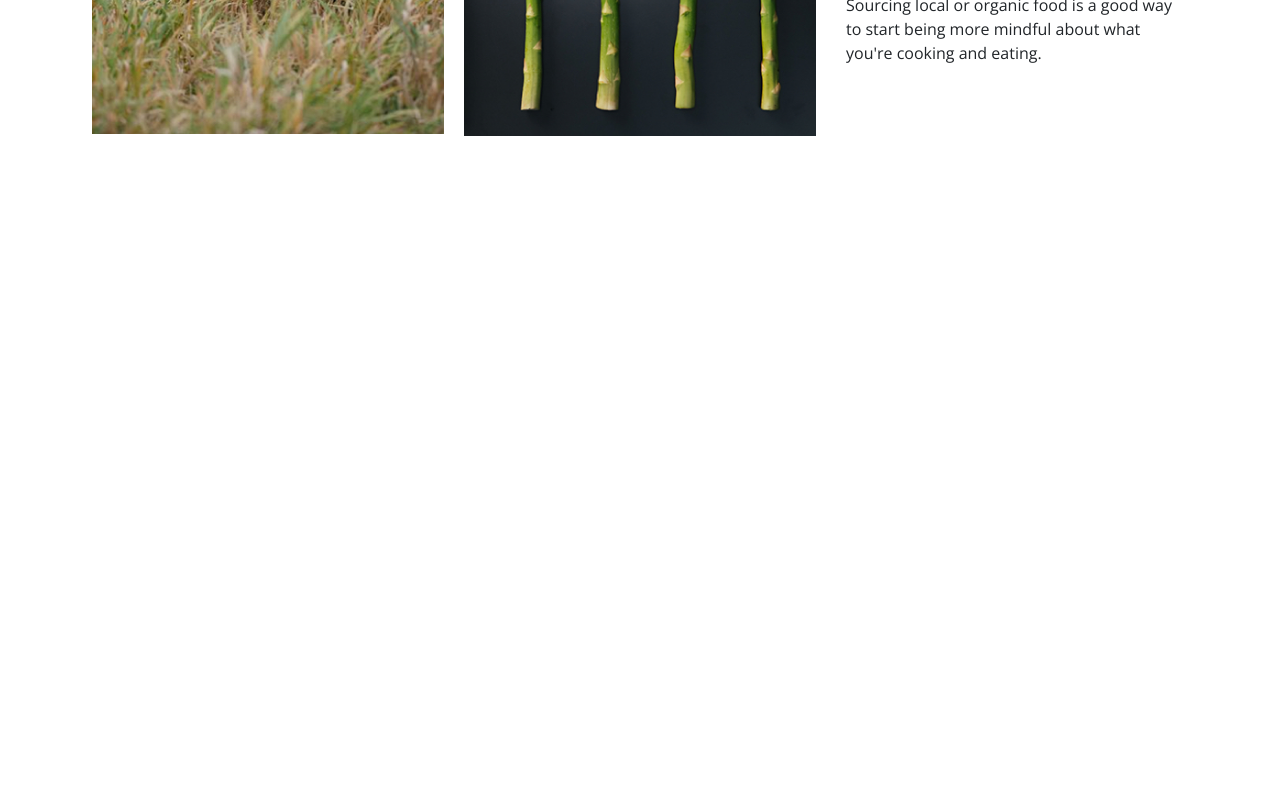
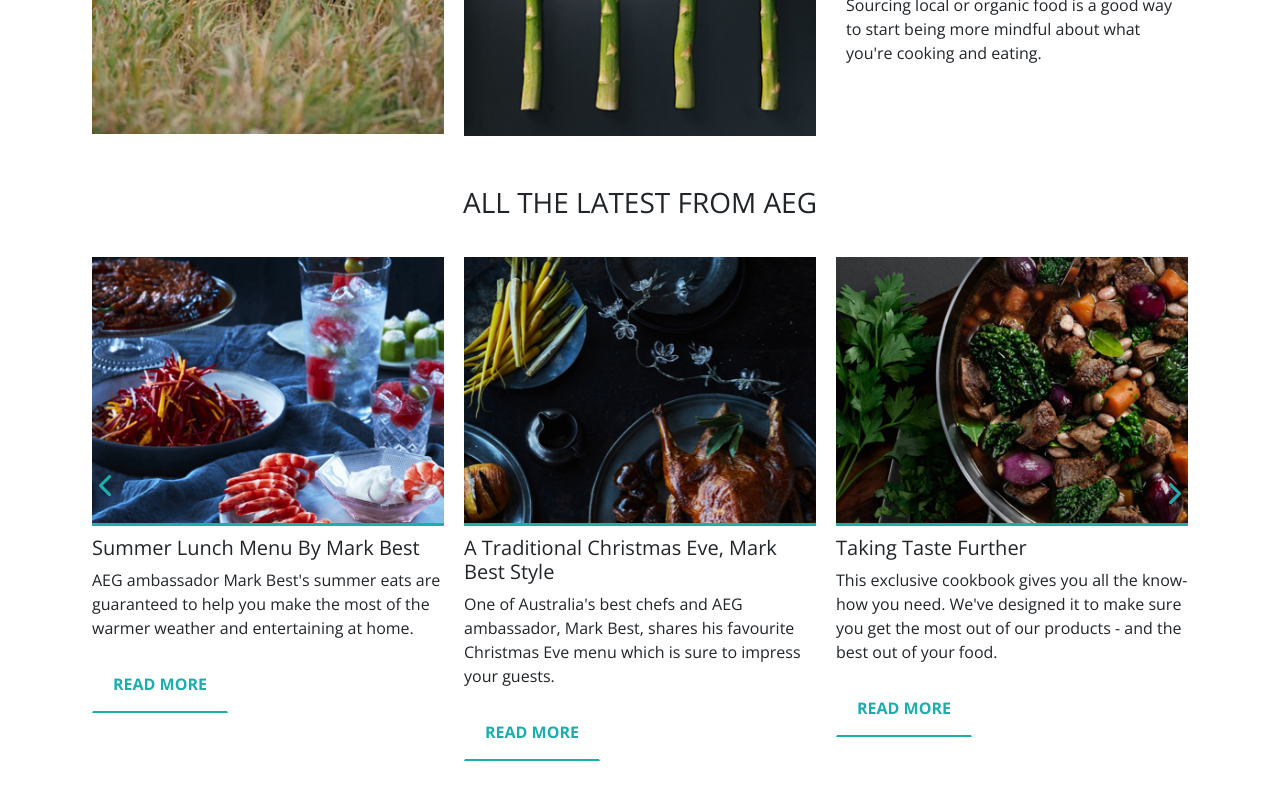
Before and after one commit to mattemix/orchard-fed, a React (Create React App) app: page / in a window 1280 px wide. Shown: the part 536-1336 px from the top of the page. Before the commit the page ends 800 px from the top, so only its background shows below. Built offline with nearby package versions, Linux system fonts and the light colour scheme.

Commit message:
Added Component 2

```diff
--- a/public/content/component-content.json
+++ b/public/content/component-content.json
@@ -3,18 +3,18 @@
         {
             "image1": {
                 "image": "../assets/images/component-01/Image-01.jpg",
-                "image2x":"../assets/images/component-01/Image-01@2x.jpg",
-                "alt": "father and son"
+                "image2x": "../assets/images/component-01/Image-01@2x.jpg",
+                "alt": "Father and Son"
             },
             "image2": {
                 "image": "../assets/images/component-01/Image-02.jpg",
-                "image2x":"../assets/images/component-01/Image-02@2x.jpg",
+                "image2x": "../assets/images/component-01/Image-02@2x.jpg",
                 "alt": "Mixed Veggies"
             },
             "image3": {
                 "image": "../assets/images/component-01/Image-03.jpg",
-                "image2x":"../assets/images/component-01/Image-03@2x.jpg",
-                "alt": "asparagus"
+                "image2x": "../assets/images/component-01/Image-03@2x.jpg",
+                "alt": "Asparagus"
             },
             "content": {
                 "title": "ANSWER YOUR BODY'S NEEDS",
@@ -26,16 +26,18 @@
         {
             "image1": {
                 "image": "../assets/images/component-01/Image-01.jpg",
-                "alt": "father and son"
+                "image2x": "../assets/images/component-01/Image-01@2x.jpg",
+                "alt": "Father and Son"
             },
             "image2": {
                 "image": "../assets/images/component-01/Image-02.jpg",
+                "image2x": "../assets/images/component-01/Image-02@2x.jpg",
                 "alt": "Mixed Veggies"
             },
             "image3": {
                 "image": "../assets/images/component-01/Image-03.jpg",
-                "alt": "asparagus"
-
+                "image2x": "../assets/images/component-01/Image-03@2x.jpg",
+                "alt": "Asparagus"
             },
             "content": {
                 "title": "ANSWER YOUR BODY'S NEEDS",
@@ -44,5 +46,49 @@
                 "content2": "Sourcing local or organic food is a good way to start being more mindful about what you're cooking and eating."
             }
         }
+    ],
+    "component2": [
+        {
+            "image": "../assets/images/component-02/Image-01.jpg",
+            "alt": "Summer Lunch Menu By Mark Best",
+            "title": "Summer Lunch Menu By Mark Best",
+            "content": "AEG ambassador Mark Best's summer eats are guaranteed to help you make the most of the warmer weather and entertaining at home.",
+            "link": "Summer Lunch Menu By Mark Best LINK!"
+        },
+        {
+            "image": "../assets/images/component-02/Image-02.jpg",
+            "alt": "A Traditional Christmas Eve, Mark Best Style",
+            "title": "A Traditional Christmas Eve, Mark Best Style",
+            "content": "One of Australia's best chefs and AEG ambassador, Mark Best, shares his favourite Christmas Eve menu which is sure to impress your guests.",
+            "link": "A Traditional Christmas Eve, Mark Best Style LINK!"
+        },
+        {
+            "image": "../assets/images/component-02/Image-03.jpg",
+            "alt": "Taking Taste Further",
+            "title": "Taking Taste Further",
+            "content": "This exclusive cookbook gives you all the know-how you need. We've designed it to make sure you get the most out of our products - and the best out of your food.",
+            "link": "Taking Taste Further LINK!"
+        },
+        {
+            "image": "../assets/images/component-02/Image-01.jpg",
+            "alt": "Summer Lunch Menu By Mark Best",
+            "title": "Summer Lunch Menu By Mark Best",
+            "content": "AEG ambassador Mark Best's summer eats are guaranteed to help you make the most of the warmer weather and entertaining at home.",
+            "link": "Summer Lunch Menu By Mark Best LINK!"
+        },
+        {
+            "image": "../assets/images/component-02/Image-02.jpg",
+            "alt": "A Traditional Christmas Eve, Mark Best Style",
+            "title": "A Traditional Christmas Eve, Mark Best Style",
+            "content": "One of Australia's best chefs and AEG ambassador, Mark Best, shares his favourite Christmas Eve menu which is sure to impress your guests.",
+            "link": "A Traditional Christmas Eve, Mark Best Style LINK!"
+        },
+        {
+            "image": "../assets/images/component-02/Image-03.jpg",
+            "alt": "Taking Taste Further",
+            "title": "Taking Taste Further",
+            "content": "This exclusive cookbook gives you all the know-how you need. We've designed it to make sure you get the most out of our products - and the best out of your food.",
+            "link": "Taking Taste Further LINK!"
+        }
     ]
 }
--- a/src/App.tsx
+++ b/src/App.tsx
@@ -3,6 +3,7 @@ import React, { Component } from 'react';
 import Slider1 from './Slider/Slider1';
 import Header from './Header/Header';
 import { getContainer } from './ioc/IOCSetup';
+import BlogThumbnail from './BlogThumbnail/BlogThumbnail';
 import './App.scss'
 import './assets/css/slick.css'
 import './assets/css/slick-theme.css'
@@ -12,12 +13,14 @@ import './assets/css/animate.min.css'
 export class App extends Component {
   render() {
     let content1 = getContainer().getSettingsService().getComponent1();
+    let content2 = getContainer().getSettingsService().getComponent2();
     return (
       <React.Fragment>
         <Header />
         <div className='container'>
           <div className='row'>
             <Slider1 slides={content1} />
+            <BlogThumbnail slides={content2} />
           </div>
         </div>
       </React.Fragment>
--- /dev/null
+++ b/src/BlogThumbnail/BlogThumbnail.scss
@@ -0,0 +1,24 @@
+.blog-thumbnail-container {
+    margin-bottom: 50px;
+    h3  {
+        text-align: center;
+        padding-top: 40px;
+        padding-bottom: 20px;
+    }
+    .blog-thumbnail {
+        padding: 10px;
+    }
+    img {
+        margin-bottom: 10px;
+        border-bottom: 3px solid #1aafad;
+    }
+    .btn {
+        background-color: none;
+        border-bottom: 2px solid #1aafad;
+        padding:15px 20px;
+        border-radius: 0;
+        color:#1aafad;
+        font-weight: 600;
+        cursor: pointer;
+    }
+}
--- /dev/null
+++ b/src/BlogThumbnail/BlogThumbnail.tsx
@@ -0,0 +1,115 @@
+import React from 'react';
+import './BlogThumbnail.scss'
+import Slider from 'react-slick';
+import BlogThumbnailComponent from './BlogThumbnailComponent'
+import { faChevronLeft, faChevronRight } from '@fortawesome/free-solid-svg-icons';
+import { FontAwesomeIcon } from '@fortawesome/react-fontawesome';
+
+interface Props  {
+    slides: any;
+}
+
+export class Slider1 extends React.Component<Props> {
+
+    render() {
+        let settings =  {
+                className: 'content-slider',
+                dots: false,
+                arrows: true,
+                infinite: false,
+                speed: 580,
+                autoplay:false,
+                autoTransform:false,
+                centerMode:false,
+                adaptiveHeight: false,
+                pauseOnHover: true,
+                slidesToShow: 3,
+                slidesToScroll: 3,
+                rows: 1,
+                cssEase: 'linear',
+                nextArrow: <NextArrow />,
+                prevArrow: <PrevArrow />,
+                responsive: [
+                    {
+                        breakpoint: 1200,
+                        settings: {
+                            slidesToShow: 2,
+                            slidesToScroll: 2,
+                            infinite: false,
+                            dots: true,
+                            autoplay:false,
+                        }
+                    },
+                     {
+                        breakpoint: 1176,
+                        settings: {
+                            centerMode:false,
+                            speed:380,
+                            infinite: true,
+                            slidesToShow: 3,
+                            slidesToScroll: 3,
+                            variableWidth: false,
+
+                        }
+                    },
+
+                    {
+                        breakpoint: 676,
+                        settings: {
+                            centerMode:false,
+                            speed:380,
+                            infinite: true,
+                            slidesToShow: 2,
+                            slidesToScroll: 1,
+                            variableWidth: false,
+
+                        }
+                    },
+                    {
+                        breakpoint: 380,
+                        settings: {
+                            centerMode:false,
+                            speed:380,
+                            infinite: true,
+                            slidesToShow: 1,
+                            slidesToScroll: 1,
+                            variableWidth: false,
+
+                        }
+                    }
+                ]
+            }
+        return (
+        <div className='blog-thumbnail-container'>
+            <div className='col-12'>
+              <h3>ALL THE LATEST FROM AEG</h3>
+            </div>
+            <Slider {...settings}>
+                {this.props.slides && this.props.slides.map((slide: any, i: any) => {
+                    return <BlogThumbnailComponent key={i} data={slide} />
+                })}
+            </Slider>
+        </div>
+    )
+            }
+}
+
+function NextArrow(props: any) {
+    const { onClick } = props;
+    return (
+        <a onClick={onClick} className='slick-arrow slick-next'>
+            <FontAwesomeIcon icon={faChevronRight} color='red' style={{ color: '#1aafad', width: '15px', height: '25px', marginLeft: '10px' }} size='1x' />
+        </a>
+    )
+}
+
+function PrevArrow(props: any) {
+    const { onClick } = props;
+    return (
+        <a onClick={onClick} className='slick-arrow slick-prev'>
+            <FontAwesomeIcon icon={faChevronLeft} style={{ color: '#1aafad', width: '15px', height: '25px', marginTop: '-15px', marginLeft: '12px' }} color='red' size='1x' />
+        </a>
+    )
+}
+
+export default Slider1
--- /dev/null
+++ b/src/BlogThumbnail/BlogThumbnailComponent.tsx
@@ -0,0 +1,29 @@
+import React from 'react';
+import { Modal } from 'react-bootstrap';
+
+interface Props {
+    data: any;
+}
+
+
+export class BlogThumbnailComponent extends React.Component<Props> {
+    render() {
+        return (
+            <>
+                <div className='slide-item slider' >
+                    <div className='blog-thumbnail'>
+                        <img className='img-fluid' alt={this.props.data.alt} src={this.props.data.image} />
+                        <div className='col-lg-12 text-area'>
+                            <h5>{this.props.data.title}</h5>
+                            <p>{this.props.data.content}</p>
+                            <button className="btn" onClick={() => console.log(this.props.data.link)}>READ MORE</button>
+                        </div>
+                    </div>
+                </div>
+
+            </>
+        )
+    }
+}
+
+export default BlogThumbnailComponent;
--- a/src/index.tsx
+++ b/src/index.tsx
@@ -16,6 +16,7 @@ async function rederApp(): Promise<any> {
 
   let settingsServices = SettingsService.getInstance();
   settingsServices.setComponent1(content.component1);
+  settingsServices.setComponent2(content.component2);
   wireApplication();
   const root = ReactDOM.createRoot(
     document.getElementById('root') as HTMLElement
```
